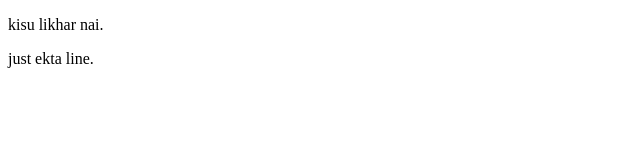
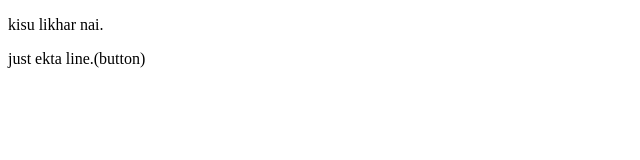
Before and after one commit to ahmfs-enan/first-things, a plain HTML site: page index.html in a window 1280 px wide. Shown: the full height of the page, 0-640 px from the left. Drawn offline with Linux system fonts and the light colour scheme.

```diff
--- a/index.html
+++ b/index.html
@@ -7,7 +7,7 @@
 </head>
 <body>
     <p>kisu likhar nai. </p>
-    <p> just ekta line. </p>
+    <p> just ekta line.(button) </p>
 
 </body>
 </html>
```
